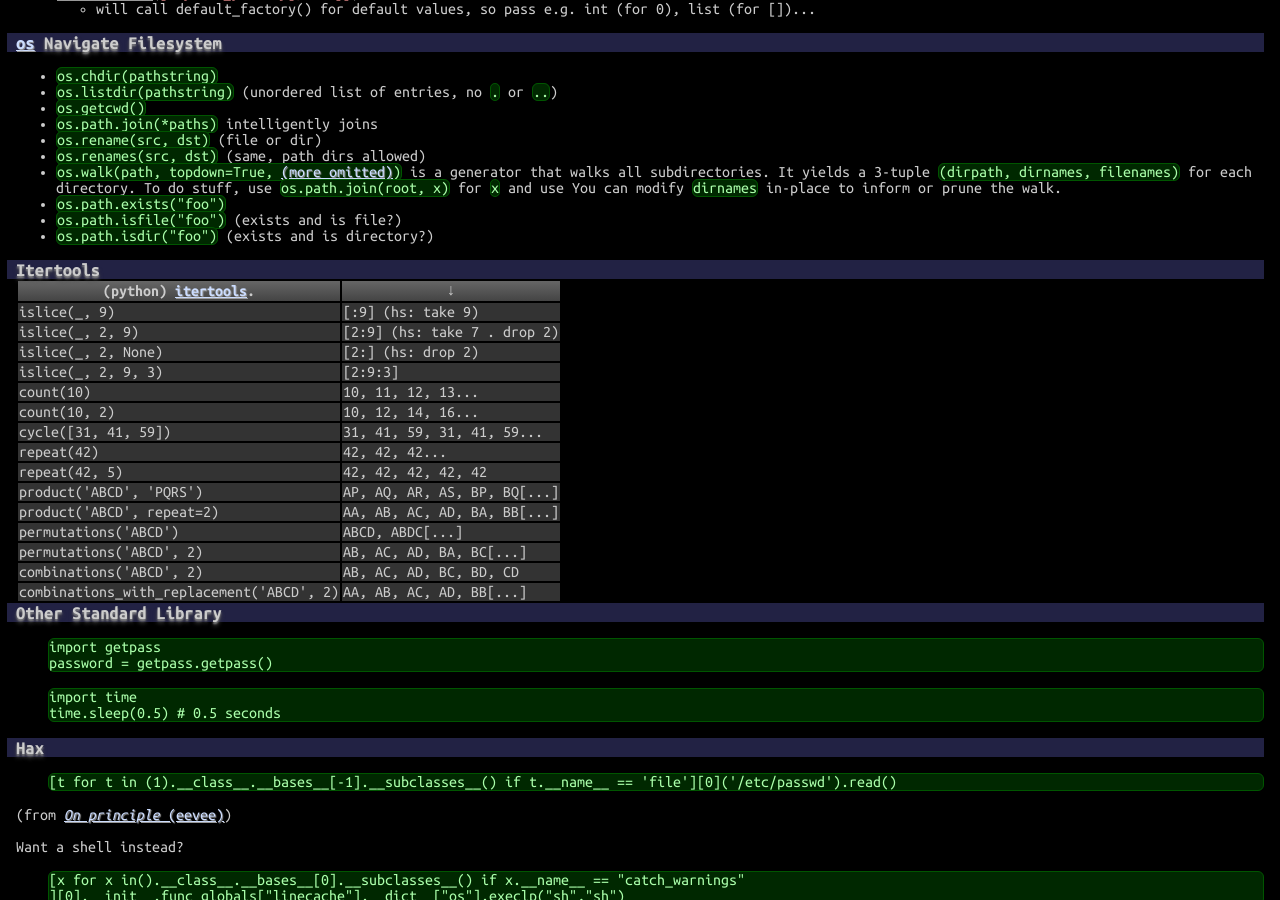
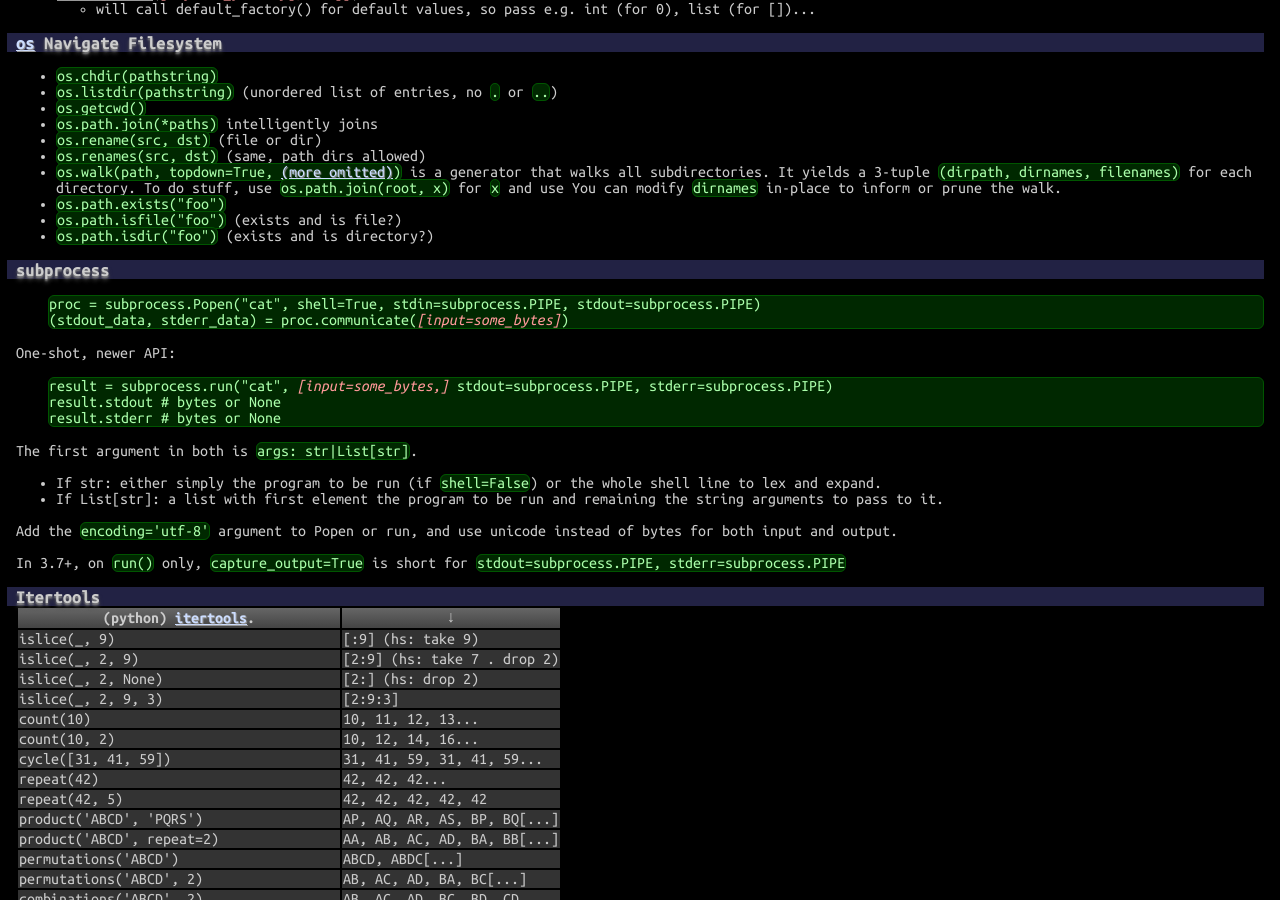
Before and after one commit to betaveros/cs, a Jekyll site: the page built from index.html, in a window 1280 px wide and 900 px high, scrolled down 2572 px. Built offline with Jekyll 4.4.1, drawn with Linux system fonts in a browser that asks for light colours.

Commit message:
python subprocess

```diff
--- a/_includes/python.html
+++ b/_includes/python.html
@@ -124,6 +124,26 @@ codecs.decode(obj, encoding, errors)
 	<li><code>os.path.isfile("foo")</code> (exists and is file?)</li>
 	<li><code>os.path.isdir("foo")</code> (exists and is directory?)</li>
 </ul>
+<h3>subprocess</h3>
+<pre>proc = subprocess.Popen("cat", shell=True, stdin=subprocess.PIPE, stdout=subprocess.PIPE)
+(stdout_data, stderr_data) = proc.communicate(<em>[input=some_bytes]</em>)</pre>
+
+<p>One-shot, newer API:</p>
+
+<pre>result = subprocess.run("cat", <em>[input=some_bytes,]</em> stdout=subprocess.PIPE, stderr=subprocess.PIPE)
+result.stdout # bytes or None
+result.stderr # bytes or None</pre>
+
+<p>The first argument in both is <code>args: str|List[str]</code>.</p>
+
+<ul>
+	<li>If str: either simply the program to be run (if <code>shell=False</code>) or the whole shell line to lex and expand.</li>
+	<li>If List[str]: a list with first element the program to be run and remaining the string arguments to pass to it.</li>
+</ul>
+
+<p>Add the <code>encoding='utf-8'</code> argument to Popen or run, and use unicode instead of bytes for both input and output.</p>
+
+<p>In 3.7+, on <code>run()</code> only, <code>capture_output=True</code> is short for <code>stdout=subprocess.PIPE, stderr=subprocess.PIPE</code></p>
 <h3>Itertools</h3>
 <table>
 	<tr><th>(python) <a href="http://docs.python.org/library/itertools.html">itertools</a>.</th><th>&darr;</th></tr>
```
